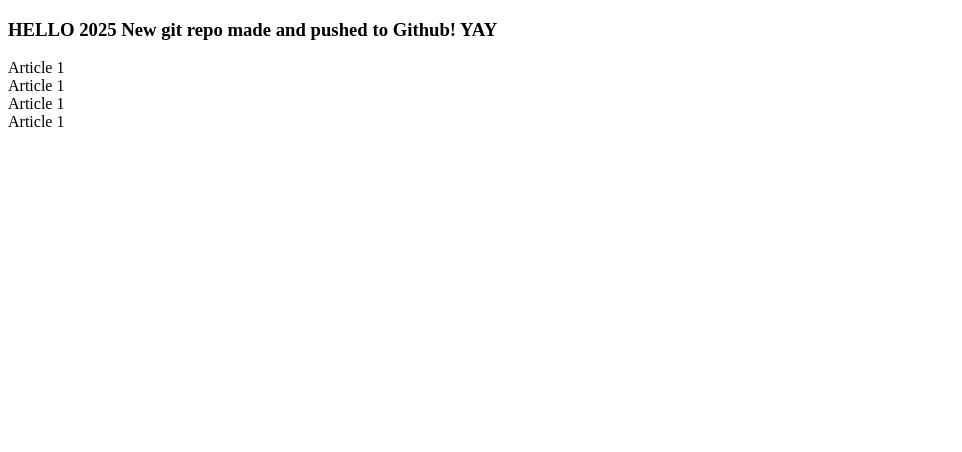
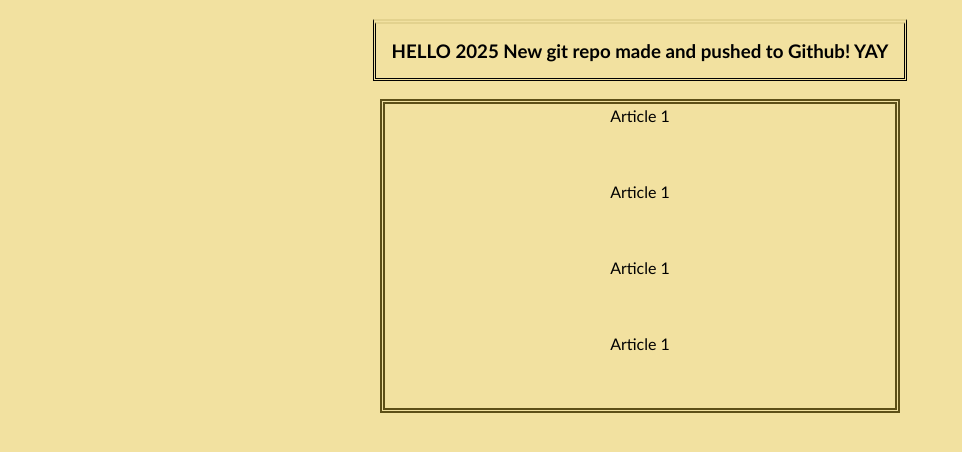
Before and after one commit to tsgxcode/ac2025, a plain HTML site: page index.html in a window 1280 px wide. Shown: the whole page, without its empty margins (0-962 px from the left). Drawn offline with Linux system fonts and the light colour scheme.

Commit message:
changed css file name in htmlhead to reflect css  rename

```diff
--- a/index.html
+++ b/index.html
@@ -10,7 +10,7 @@
         <title></title>
         <meta name="description" content="">
         <meta name="viewport" content="width=device-width, initial-scale=1">
-        <link rel="stylesheet" href="css\css.css">
+        <link rel="stylesheet" href="css\style.css">
     </head>
     <body>
       <h3 id="banner_head">HELLO 2025 New git repo made and pushed to Github! YAY</h3>
```
